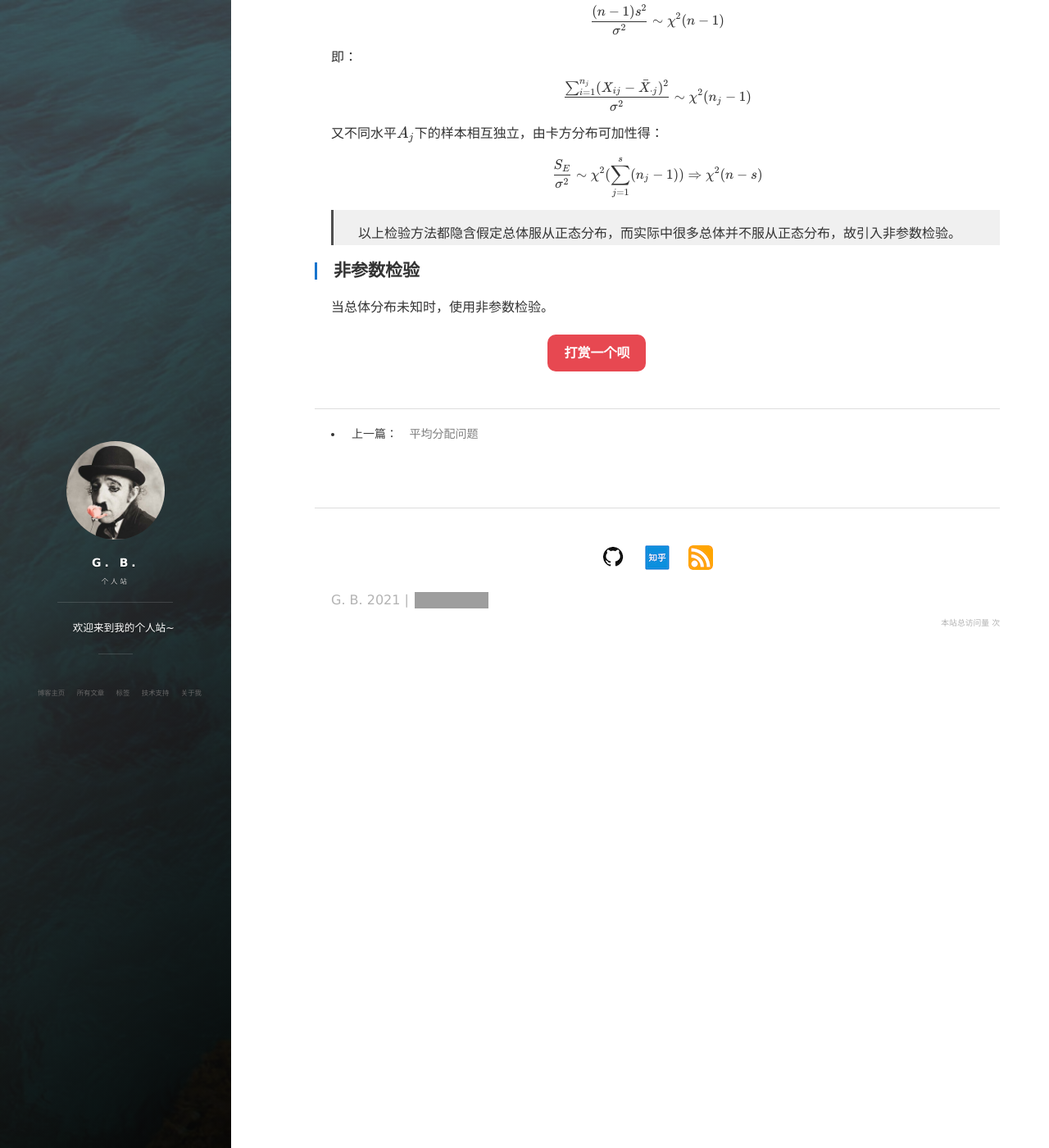
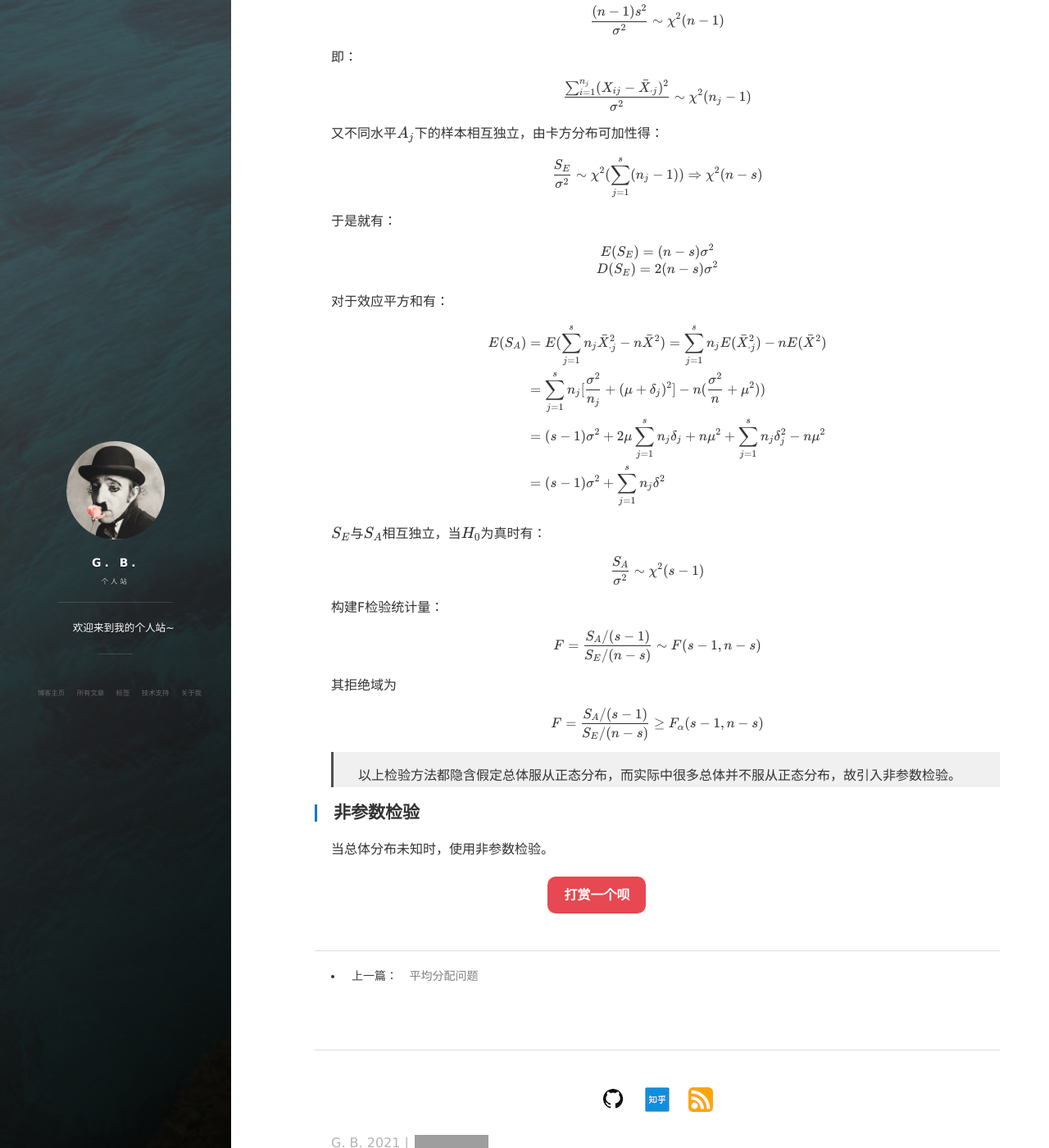
Before and after one commit to Blanket58/Blanket58.github.io, a Jekyll site: the page built from _posts/2021-08-20-hypothesis-test.md, in a window 1280 px wide and 1400 px high, scrolled down 7557 px. Shown: the whole window at 82% size. Built offline with Jekyll 4.4.1, drawn with Linux system fonts in a browser that asks for light colours; nearby versions of some CDN libraries; comment, search, counter and statistics services are not loaded; grey boxes are pictures that could not be loaded.

Commit message:
Update 2021-08-20-hypothesis-test.md

```diff
--- a/_posts/2021-08-20-hypothesis-test.md
+++ b/_posts/2021-08-20-hypothesis-test.md
@@ -410,10 +410,41 @@ $$
 \frac {S_E} {\sigma^2} \sim \chi^2(\sum_{j=1}^s(n_j - 1)) \Rightarrow \chi^2(n - s)
 $$
 
+于是就有：
 
+$$
+E(S_E) = (n - s) \sigma^2 \\
+D(S_E) = 2(n - s) \sigma^2
+$$
 
+对于效应平方和有：
 
+$$
+\begin{aligned}
+E(S_A) &= E(\sum_{j=1}^s n_j \bar X_{\cdot j}^2 - n\bar X^2) = \sum_{j=1}^s n_j E(\bar X_{\cdot j}^2) - n E(\bar X^2) \\
+&= \sum_{j=1}^s n_j [\frac {\sigma^2} {n_j} + (\mu + \delta_j)^2] - n(\frac {\sigma^2} n + \mu^2)) \\
+&= (s - 1) \sigma^2 + 2\mu \sum_{j=1}^s n_j \delta_j + n\mu^2 + \sum_{j=1}^s n_j \delta_j^2 - n\mu^2 \\
+&= (s - 1) \sigma^2 + \sum_{j=1}^s n_j \delta^2
+\end{aligned}
+$$
 
+$S_E$与$S_A$相互独立，当$H_0$为真时有：
+
+$$
+\frac {S_A} {\sigma^2} \sim \chi^2 (s - 1)
+$$
+
+构建F检验统计量：
+
+$$
+F = \frac {S_A / (s - 1)} {S_E / (n - s)} \sim F(s - 1, n - s)
+$$
+
+其拒绝域为
+
+$$
+F = \frac {S_A / (s - 1)} {S_E / (n - s)} \ge F_{\alpha} (s - 1, n - s)
+$$
 
 >  以上检验方法都隐含假定总体服从正态分布，而实际中很多总体并不服从正态分布，故引入非参数检验。
 
```
